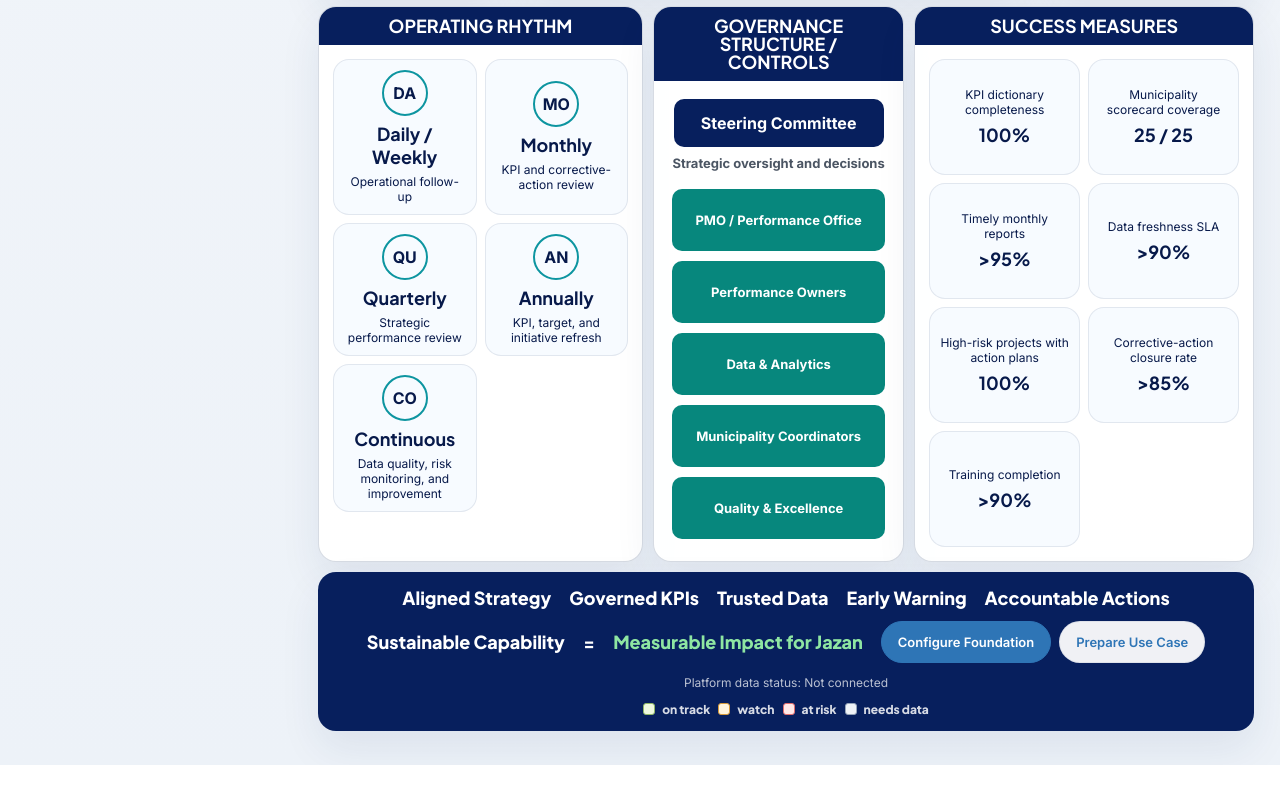
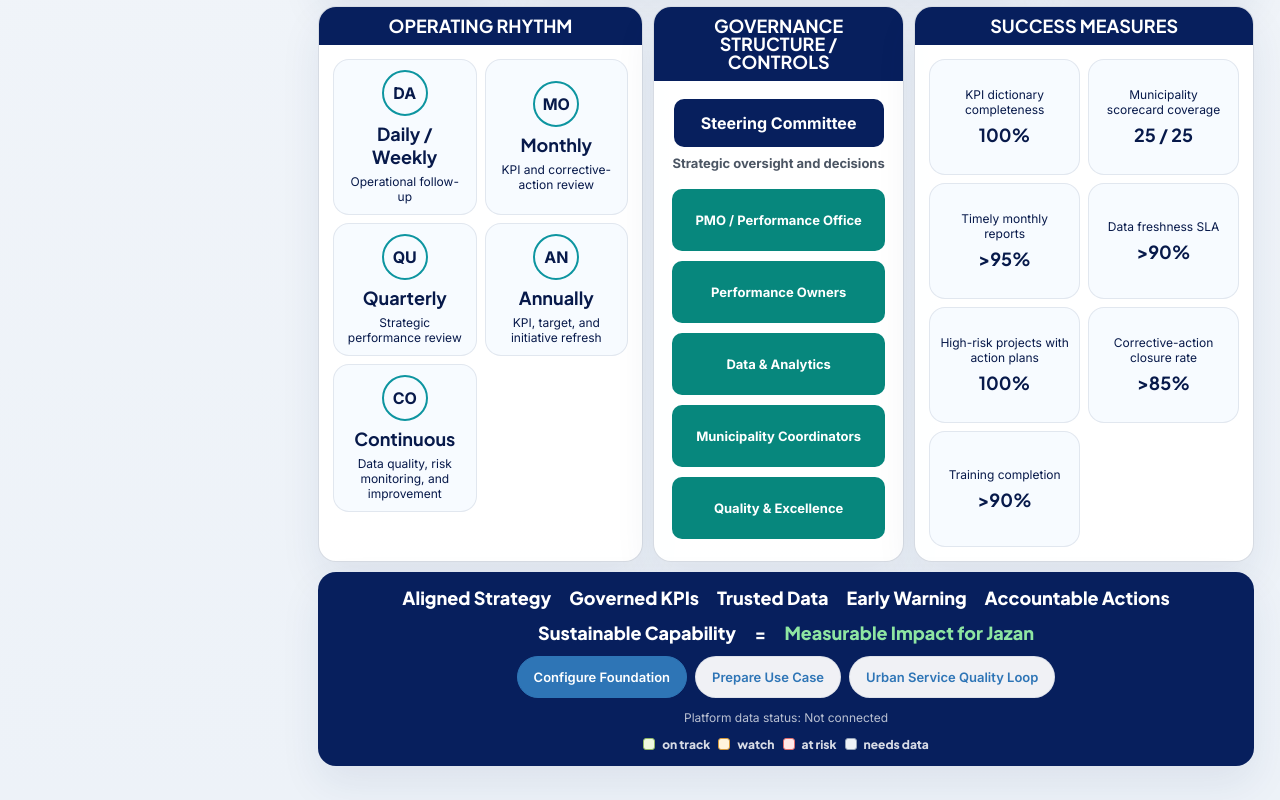
Before and after one commit to maraqa1/opencare-platform, a Next.js app in the folder apps/portal/: page / in a window 1280 px wide. Shown: the part 2267-3067 px from the top of the page. Before the commit the page ends 3032 px from the top, so only its background shows below. Built offline with nearby package versions, Linux system fonts and the light colour scheme; no server answers.

Commit message:
Link Jazan homepage to urban service use case

```diff
--- a/apps/portal/app/page.tsx
+++ b/apps/portal/app/page.tsx
@@ -243,8 +243,11 @@ export default async function HomePage() {
           <Link className="button primary" href="/jazan-performance/admin">
             Configure Foundation
           </Link>
-          <Link className="secondary-link" href="/jazan-performance/early-warning">
+          <Link className="secondary-link" href="/jazan-performance/use-cases/urban-service-quality-visual-distortion-loop?demo=1">
             Prepare Use Case
+          </Link>
+          <Link className="secondary-link" href="/jazan-performance/use-cases/urban-service-quality-visual-distortion-loop?demo=1">
+            Urban Service Quality Loop
           </Link>
         </div>
         <p>Platform data status: Not connected</p>
```
